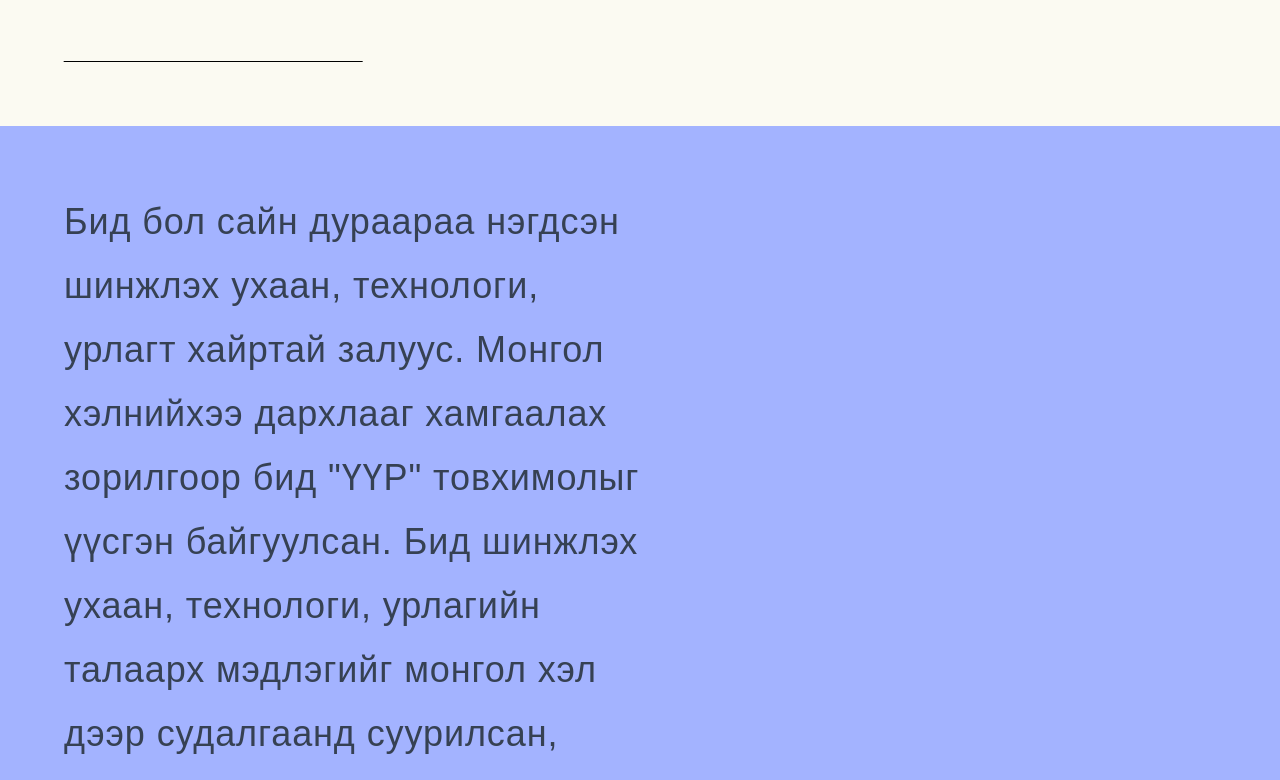
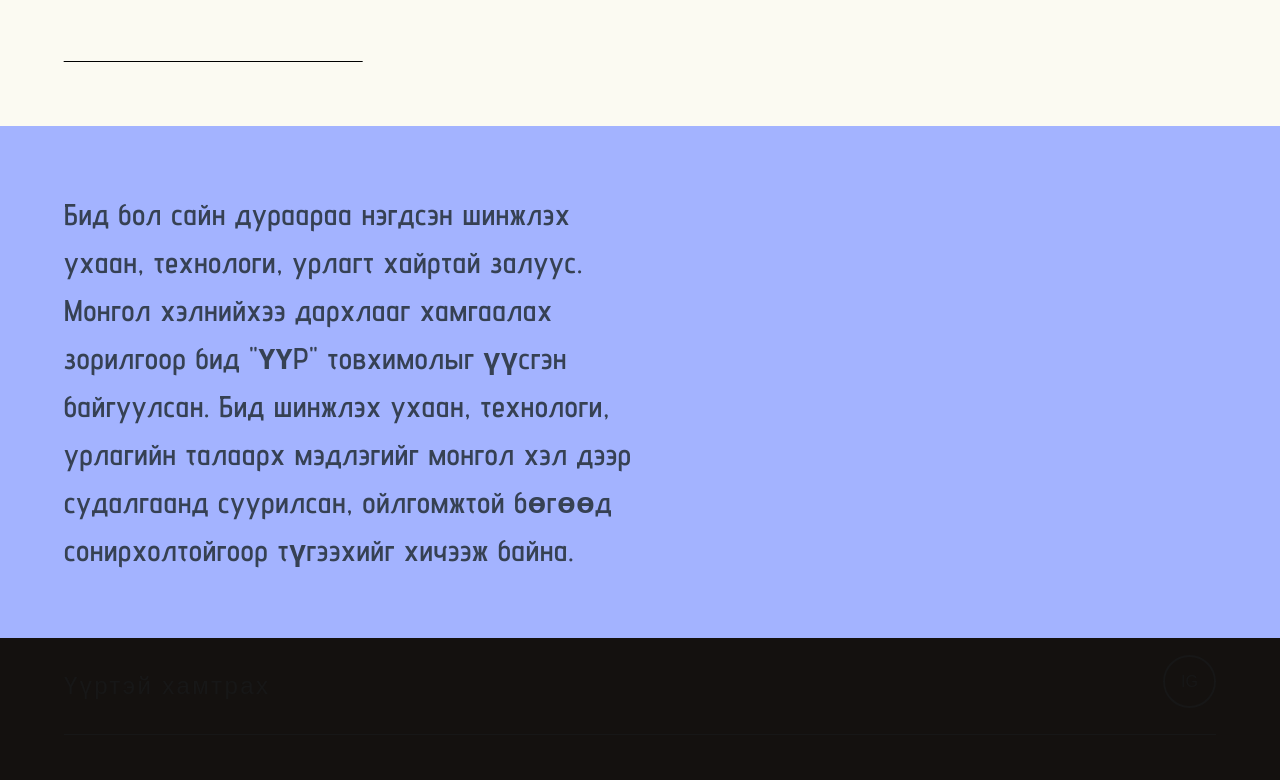
Before and after one commit to egoloprum/uur-new, a Next.js app: page / in a window 1280 px wide. Shown: the part 4206-4986 px from the top of the page. Built offline with nearby package versions, Linux system fonts and the light colour scheme.

Commit message:
fix: landing about section

```diff
--- a/src/app/page.tsx
+++ b/src/app/page.tsx
@@ -4,6 +4,7 @@ import {
   HeroSection,
   LastSeasonPostsSection,
   CurrentSeasonTeamSection,
+  AboutSection,
 } from '../widgets/landing'
 
 export default function Home() {
@@ -14,14 +15,7 @@ export default function Home() {
       <CurrentSeasonPostsSection />
       <CurrentSeasonTeamSection />
       <LastSeasonPostsSection />
-      <div className="bg-indigo-300 grid lg:grid-cols-2 p-4 md:p-8 lg:p-12 xl:p-16 py-20 relative">
-        <p className="text-gray-700 text-2xl sm:text-3xl md:text-4xl sm:leading-12 md:leading-16 tracking-wide z-10">
-          Бид бол сайн дураараа нэгдсэн шинжлэх ухаан, технологи, урлагт хайртай залуус. Монгол
-          хэлнийхээ дархлааг хамгаалах зорилгоор бид &quot;ҮҮР&quot; товхимолыг үүсгэн байгуулсан.
-          Бид шинжлэх ухаан, технологи, урлагийн талаарх мэдлэгийг монгол хэл дээр судалгаанд
-          суурилсан, ойлгомжтой бөгөөд сонирхолтойгоор түгээхийг хичээж байна.
-        </p>
-      </div>
+      <AboutSection />
     </main>
   )
 }
--- /dev/null
+++ b/src/widgets/landing/About.tsx
@@ -0,0 +1,12 @@
+export const AboutSection = ({}) => {
+  return (
+    <div className="bg-indigo-300 grid lg:grid-cols-2 p-4 md:p-8 lg:p-12 xl:p-16 py-20">
+      <p className="text-gray-700 text-xl sm:text-2xl md:text-3xl sm:leading-8 md:leading-12 font-advent-pro font-semibold tracking-wide">
+        Бид бол сайн дураараа нэгдсэн шинжлэх ухаан, технологи, урлагт хайртай залуус. Монгол
+        хэлнийхээ дархлааг хамгаалах зорилгоор бид &quot;ҮҮР&quot; товхимолыг үүсгэн байгуулсан. Бид
+        шинжлэх ухаан, технологи, урлагийн талаарх мэдлэгийг монгол хэл дээр судалгаанд суурилсан,
+        ойлгомжтой бөгөөд сонирхолтойгоор түгээхийг хичээж байна.
+      </p>
+    </div>
+  )
+}
--- a/src/widgets/landing/index.tsx
+++ b/src/widgets/landing/index.tsx
@@ -3,3 +3,4 @@ export * from './Description'
 export * from './CurrentSeasonPosts'
 export * from './CurrentSeasonTeam'
 export * from './LastSeasonPosts'
+export * from './About'
```
